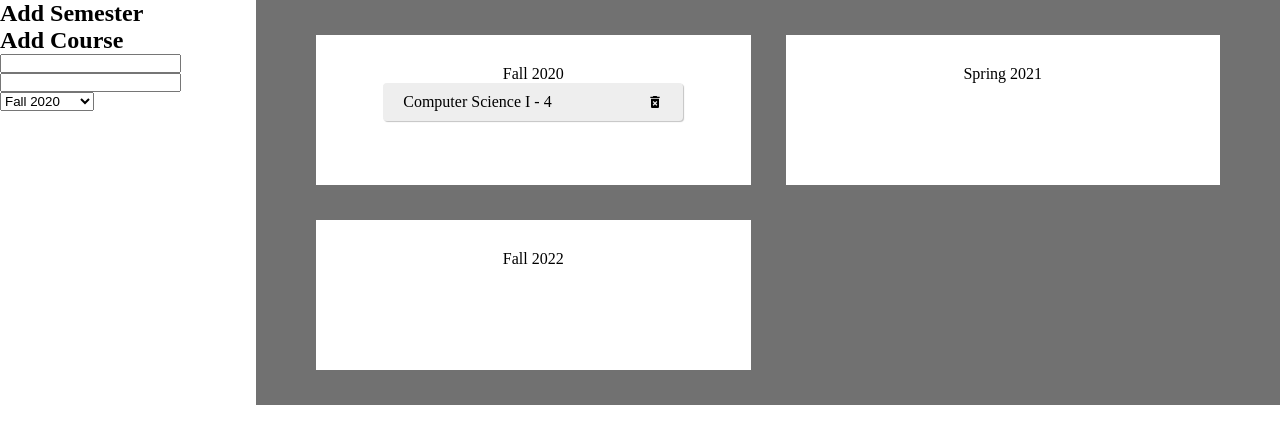
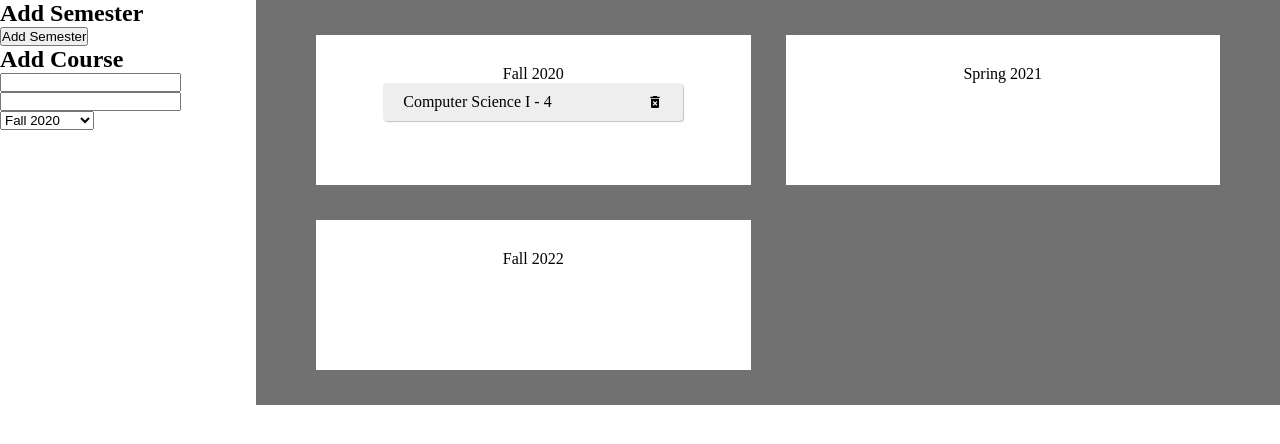
Before and after one commit to huynchu/degree-planner, a React (Create React App) app: page / in a window 1280 px wide. Shown: the top 444 px of the page. Built offline with nearby package versions, Linux system fonts and the light colour scheme.

Commit message:
Add dropdown component

```diff
--- a/src/components/SemesterForm.js
+++ b/src/components/SemesterForm.js
@@ -22,6 +22,7 @@ function SemesterForm() {
         <form onSubmit={handleSemesterSubmit}>
           {selectedYear}
           {selectedSemType}
+          <button type="submit"> Add Semester </button>
         </form>
       </div>
     </div>
```
Also changed, not shown: src/components/Dropdown.js (added).
